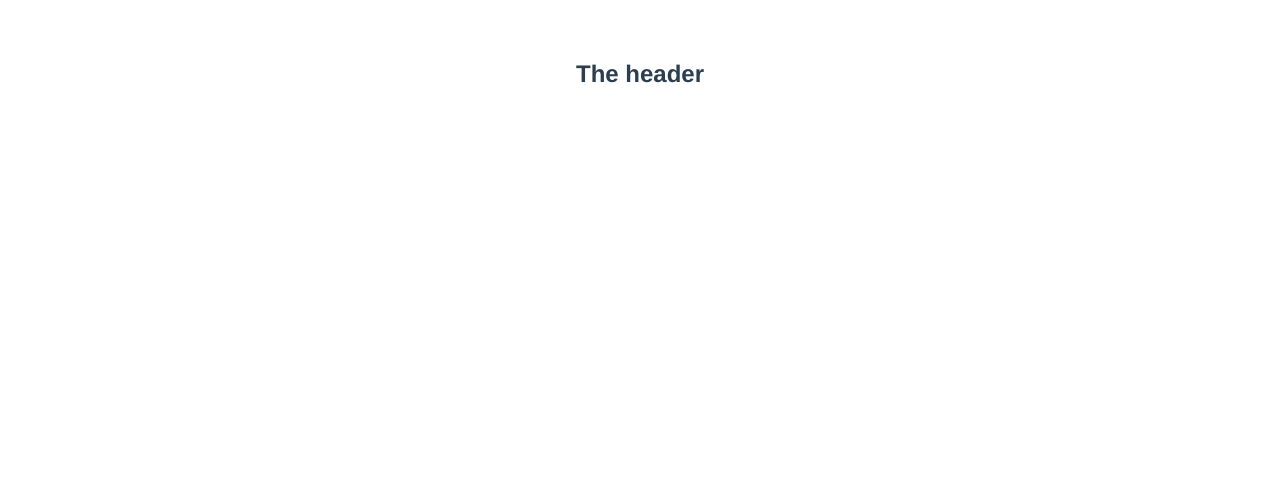
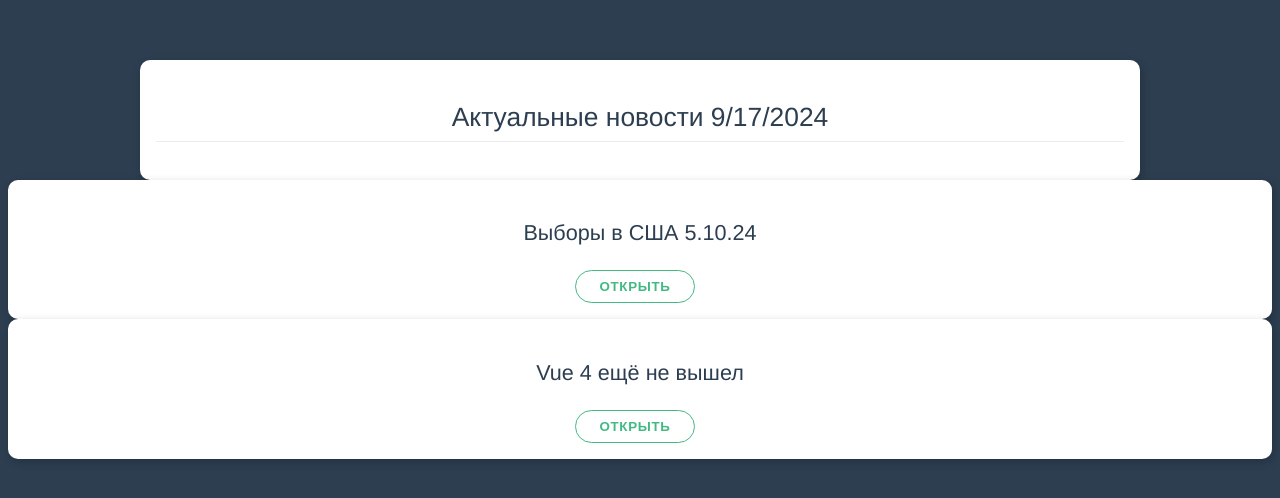
Before and after one commit to startsevd6/my_first_vue_project, a Vue app in the folder vue_cli/: page / in a window 1280 px wide. Shown: the top 498 px of the page. Built offline with nearby package versions, Linux system fonts and the light colour scheme.

Commit message:
v.0.4.2 added cards with drop-down news descriptions

```diff
--- a/vue_cli/src/App.vue
+++ b/vue_cli/src/App.vue
@@ -1,14 +1,44 @@
 <template>
-  <the-header></the-header>
+  <div class="container pt-1">
+    <div class="card">
+      <h2>Актуальные новости {{ now }}</h2>
+    </div>
+  </div>
+
+  <app-news
+      v-for="item in news"
+      :key="item.id"
+      :title="item.title"
+      :id="item.id"
+      v-model:isOpen="item.isOpen"
+  ></app-news>
 </template>
 
 <script>
 
+import appNews from "@/AppNews.vue";
+
 export default {
   data() {
     return {
-      title: 'The header from Data'
+      now: new Date().toLocaleDateString(),
+      isOpen: false,
+      news: [
+        {
+          title: 'Выборы в США 5.10.24',
+          id: 1,
+          isOpen: false
+        },
+        {
+          title: 'Vue 4 ещё не вышел',
+          id: 2,
+          isOpen: false
+        }
+      ]
     }
+  },
+  components: {
+    'app-news': appNews
   }
 }
 </script>
--- /dev/null
+++ b/vue_cli/src/AppNews.vue
@@ -0,0 +1,47 @@
+<template>
+  <div class="card">
+    <h3>{{ title }}</h3>
+    <button class="btn" @click="toggle">{{ isOpenLocal ? 'Закрыть' : 'Открыть' }}</button>
+    <p v-if="isOpen">Lorem ipsum dolor sit amet, consectetur adipisicing elit. A asperiores autem consequuntur debitis dicta dolore doloremque dolores, earum exercitationem id impedit molestiae non, nostrum optio placeat quam quasi reprehenderit repudiandae sit, soluta ullam veniam voluptates!</p>
+  </div>
+</template>
+
+<script>
+  export default {
+    props: {
+      title: {
+        type: String,
+        required: true
+      },
+      id: {
+        type: Number,
+        required: true
+      },
+      isOpen: {
+        type: Boolean,
+        required: false,
+        default: false,
+        validator(value) {
+          console.log(value)
+          return true
+        }
+      }
+    },
+    data() {
+      return {
+        isOpenLocal: this.isOpen
+      }
+    },
+    watch: {
+      isOpen(newVal) {
+        this.isOpenLocal = newVal
+      }
+    },
+    methods: {
+      toggle() {
+        this.isOpenLocal = !this.isOpenLocal;
+        this.$emit('update:isOpen', this.isOpenLocal);
+      }
+    }
+  }
+</script>
--- a/vue_cli/src/main.js
+++ b/vue_cli/src/main.js
@@ -1,6 +1,7 @@
 import { createApp } from 'vue'
 import App from './App.vue'
 import TheHeader from "@/TheHeader.vue";
+import './theme.css'
 
 const app = createApp(App)
 
--- /dev/null
+++ b/vue_cli/src/theme.css
@@ -0,0 +1,172 @@
+@import url('https://fonts.googleapis.com/css2?family=Roboto:wght@400;500&display=swap');
+
+* {
+    box-sizing: border-box;
+}
+
+body {
+    font-family: Inter, Roboto, Oxygen, Fira Sans, Helvetica Neue, sans-serif;
+    -webkit-font-smoothing: antialiased;
+    -moz-osx-font-smoothing: grayscale;
+    font-size: 16px;
+    color: #2c3e50;
+    background: #2c3e50;
+}
+
+hr {
+    margin: 1rem 0;
+}
+
+strong,
+.bold {
+    font-weight: 500;
+}
+
+ol,
+p,
+ul {
+    line-height: 1.7;
+}
+
+a {
+    color: #3eaf7c;
+    font-weight: 500;
+    text-decoration: none;
+}
+
+h1,
+h2,
+h3,
+h4,
+h5,
+h6 {
+    font-weight: 500;
+    line-height: 1.45;
+}
+
+h1 {
+    font-size: 2.2rem;
+    font-weight: 600;
+}
+
+h2 {
+    font-size: 1.65rem;
+    padding-bottom: 0.3rem;
+    border-bottom: 1px solid #eaecef;
+}
+
+h3 {
+    font-size: 1.35rem;
+}
+
+.primary {
+    color: #42b983;
+}
+
+.danger {
+    color: #e53935;
+}
+
+.btn {
+    color: #42b983;
+    position: relative;
+    place-content: center;
+    place-items: center;
+    width: fit-content;
+    border-radius: 99px;
+    letter-spacing: 0.05em;
+    border: 1px solid #42b983;
+    text-decoration: none;
+    text-transform: uppercase;
+    margin-right: 10px;
+    padding: 0.5rem 1.5rem;
+    white-space: nowrap;
+    font-weight: 700;
+    outline: none;
+    background: #fff;
+    transition: all 0.22s;
+}
+
+.btn:hover {
+    cursor: pointer;
+    opacity: 0.8;
+}
+
+.btn:active {
+    box-shadow: inset 1px 1px 1px rgba(0, 0, 0, 0.3);
+}
+
+.btn.primary {
+    background: #42b983;
+    color: #fff;
+}
+
+.btn.danger {
+    background: #e53935;
+    color: #fff;
+    border-color: #e53935;
+}
+
+.container {
+    margin: 0 auto;
+    max-width: 1000px;
+}
+
+.pt-5 {
+    padding-top: 5rem;
+}
+
+.form-control {
+    position: relative;
+    margin-bottom: 0.5rem;
+}
+
+.form-control input {
+    margin: 0;
+    outline: none;
+    border: 2px solid #ccc;
+    display: block;
+    width: 100%;
+    color: #2c3e50;
+    padding: 0.5rem 1.5rem;
+    border-radius: 3px;
+    font-size: 1rem;
+}
+
+.form-control label {
+    display: block;
+    margin: 0 0 0.3rem 0.3rem;
+    font-weight: 500;
+}
+
+.form-control input:active,
+.form-control input:focus {
+    transition: border 0.22s;
+    border: 2px solid #42b983;
+}
+
+.card {
+    padding: 1rem;
+    border-radius: 10px;
+    box-shadow: 2px 3px 10px rgba(0, 0, 0, 0.2);
+    background: #fff;
+}
+
+.card.center {
+    display: flex;
+    flex-direction: column;
+    align-items: center;
+}
+
+.list {
+    margin: 0;
+    padding: 0;
+    list-style: none;
+}
+
+.list-item {
+    display: flex;
+    align-items: center;
+    justify-content: space-between;
+    padding: 0.5rem 0;
+}
```
